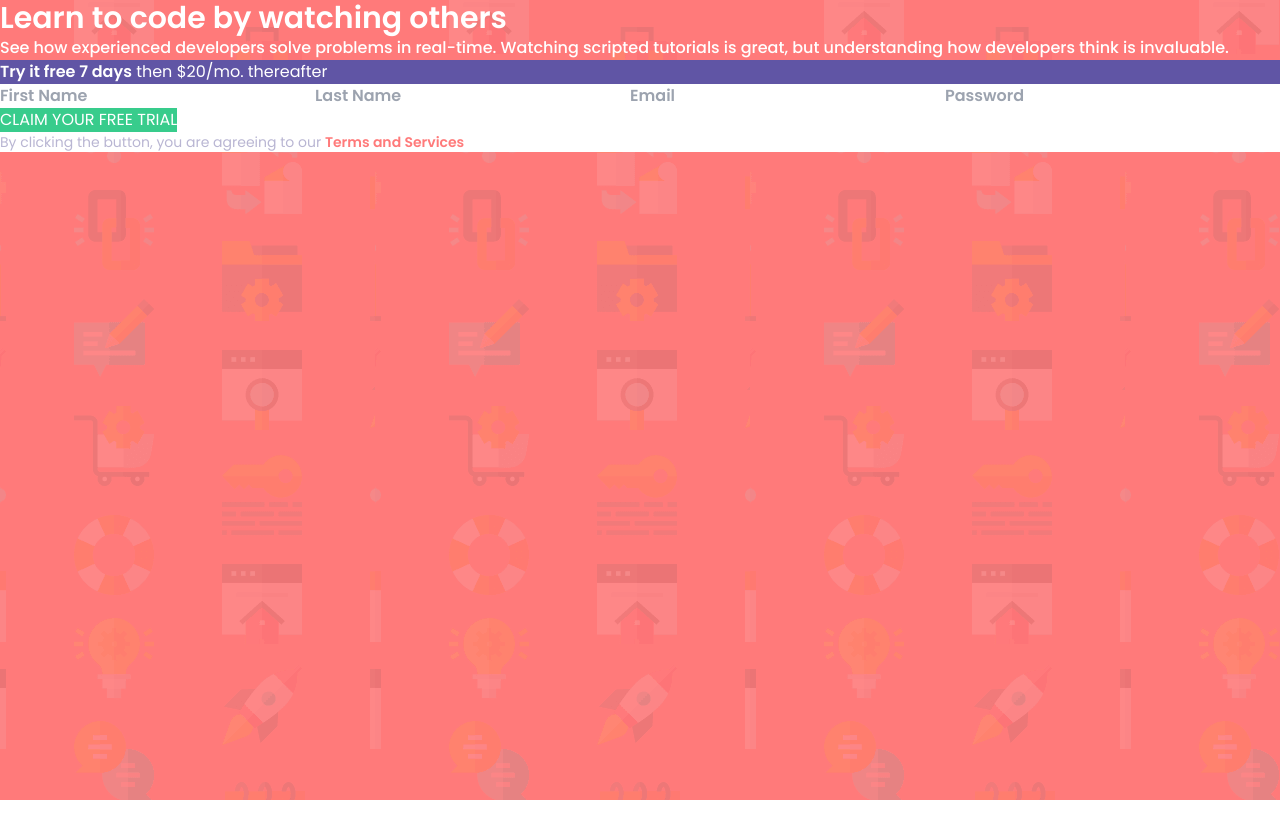
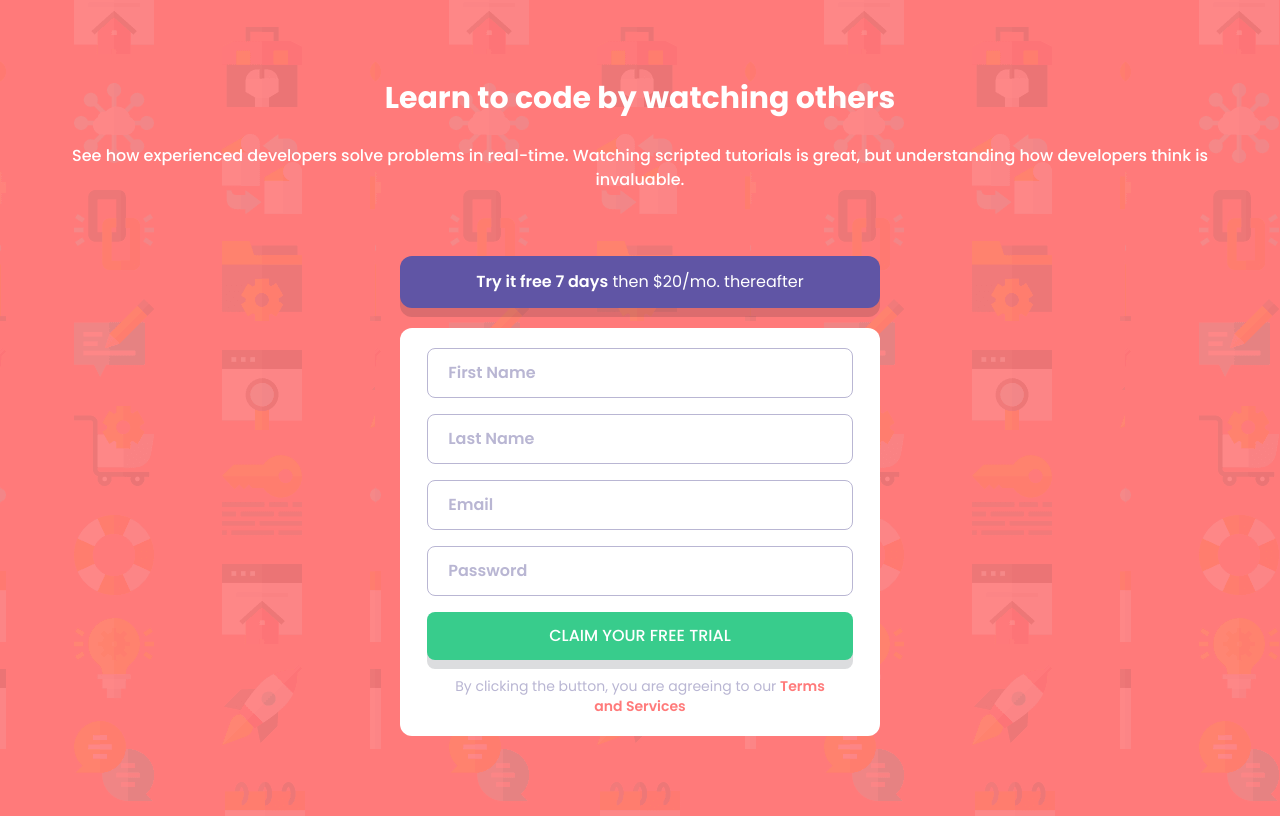
Before and after one commit to kkawakami08/sign-up-form-frontend-mentor, a Next.js app: page / in a window 1280 px wide. Built offline with nearby package versions, Linux system fonts and the light colour scheme.

Commit message:
element styling

```diff
--- a/pages/index.js
+++ b/pages/index.js
@@ -2,14 +2,16 @@ import Head from "next/head";
 
 export default function Home() {
   //normal, medium, semibold, bold
+  const inputStyle =
+    "font-semibold py-3 px-5 border-neutralGrayishBlue placeholder:text-neutralGrayishBlue border w-11/12 rounded-lg";
   return (
     <>
       <Head>
         <title>Create Next App</title>
       </Head>
-      <main className="bg-primaryRed h-screen bg-[url('../public/images/bg-intro-mobile.png')]">
-        <div>
-          <h1 className="text-white text-3xl font-semibold">
+      <main className="bg-primaryRed h-full bg-[url('../public/images/bg-intro-mobile.png')] flex flex-col items-center px-7 py-20 text-center gap-16">
+        <div className="flex flex-col items-center gap-7">
+          <h1 className="text-white text-3xl font-bold ">
             Learn to code by watching others
           </h1>
           <p className="text-white font-medium">
@@ -18,34 +20,34 @@ export default function Home() {
             is invaluable.
           </p>
         </div>
-        <div>
-          <div id="button" className="bg-accentBlue ">
+
+        <div className="flex flex-col gap-5">
+          <div
+            id="button"
+            className="bg-accentBlue py-3 px-10 leading-7 rounded-xl shadow-[0px_9px_0px_0px_rgba(26,32,44,.15)]"
+          >
             <p className="text-white">
               <span className="font-semibold">Try it free 7 days</span> then
               $20/mo. thereafter
             </p>
           </div>
-          <form className="bg-white">
+          <form className="bg-white rounded-xl flex flex-col items-center py-5 px-2 gap-4">
             <input
               type="text"
               placeholder="First Name"
-              className="font-semibold"
+              className={inputStyle}
             />
-            <input
-              type="text"
-              placeholder="Last Name"
-              className="font-semibold"
-            />
-            <input type="email" placeholder="Email" className="font-semibold" />
+            <input type="text" placeholder="Last Name" className={inputStyle} />
+            <input type="email" placeholder="Email" className={inputStyle} />
             <input
               type="password"
               placeholder="Password"
-              className="font-semibold"
+              className={inputStyle}
             />
-            <button className="bg-primaryGreen text-white font-normal">
+            <button className="bg-primaryGreen text-white rounded-lg font-medium w-11/12 py-3 shadow-[0px_9px_0px_0px_rgba(26,32,44,.15)]">
               CLAIM YOUR FREE TRIAL
             </button>
-            <p className="text-sm text-neutralGrayishBlue">
+            <p className="text-sm text-neutralGrayishBlue w-10/12">
               By clicking the button, you are agreeing to our{" "}
               <span className="text-primaryRed font-semibold">
                 Terms and Services
```
